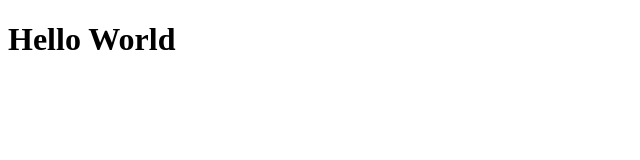
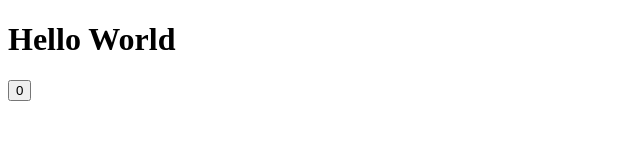
Before and after one commit to RenildoPaesJob/o_poder_do_js, a React (Create React App) app: page / in a window 1280 px wide. Shown: the top 160 px of the page, without its empty margins (0-640 px from the left). Built offline with nearby package versions, Linux system fonts and the light colour scheme.

Commit message:
connection firebase

```diff
--- a/package.json
+++ b/package.json
@@ -10,6 +10,7 @@
     "@types/node": "^16.7.13",
     "@types/react": "^18.0.0",
     "@types/react-dom": "^18.0.0",
+    "firebase": "^10.7.1",
     "react": "^18.2.0",
     "react-dom": "^18.2.0",
     "react-scripts": "5.0.1",
--- a/public/index.html
+++ b/public/index.html
@@ -1,5 +1,5 @@
 <!DOCTYPE html>
-<html lang="en">
+<html lang="pt-br">
   <head>
     <meta charset="utf-8" />
     <meta name="viewport" content="width=device-width, initial-scale=1" />
--- a/src/App.tsx
+++ b/src/App.tsx
@@ -1,7 +1,13 @@
-function App() {
-  return (
-	<h1>Hello World</h1>
-  );
+import { Button } from "./components/Button";
+
+export function App() {
+	return (
+		<div>
+			<h1>Hello World</h1>
+			<Button
+				type="button"
+				text="clique aqui"
+			/>
+		</div>
+	);
 }
-
-export default App;
--- /dev/null
+++ b/src/components/Button.tsx
@@ -0,0 +1,24 @@
+import { useState } from "react"
+
+interface ButtonProps {
+	text: string
+	type?: "submit" | "reset" | "button"
+}
+
+export function Button({ text, type }: ButtonProps) {
+
+	const [counter, setCounter] = useState(0)
+
+	function increment() {
+		setCounter(counter + 1)
+	}
+
+	return (
+		<button
+			type={type}
+			onClick={increment}
+		>
+			{counter}
+		</button>
+	)
+}
--- a/src/index.tsx
+++ b/src/index.tsx
@@ -1,6 +1,6 @@
 import React from 'react';
 import ReactDOM from 'react-dom/client';
-import App from './App';
+import { App } from './App';
 
 const root = ReactDOM.createRoot(
   document.getElementById('root') as HTMLElement
```
Also changed, not shown: src/services/firebase.ts (added, +22 -0 lines), 1 other file (tests, documents, lock files or other folders).
